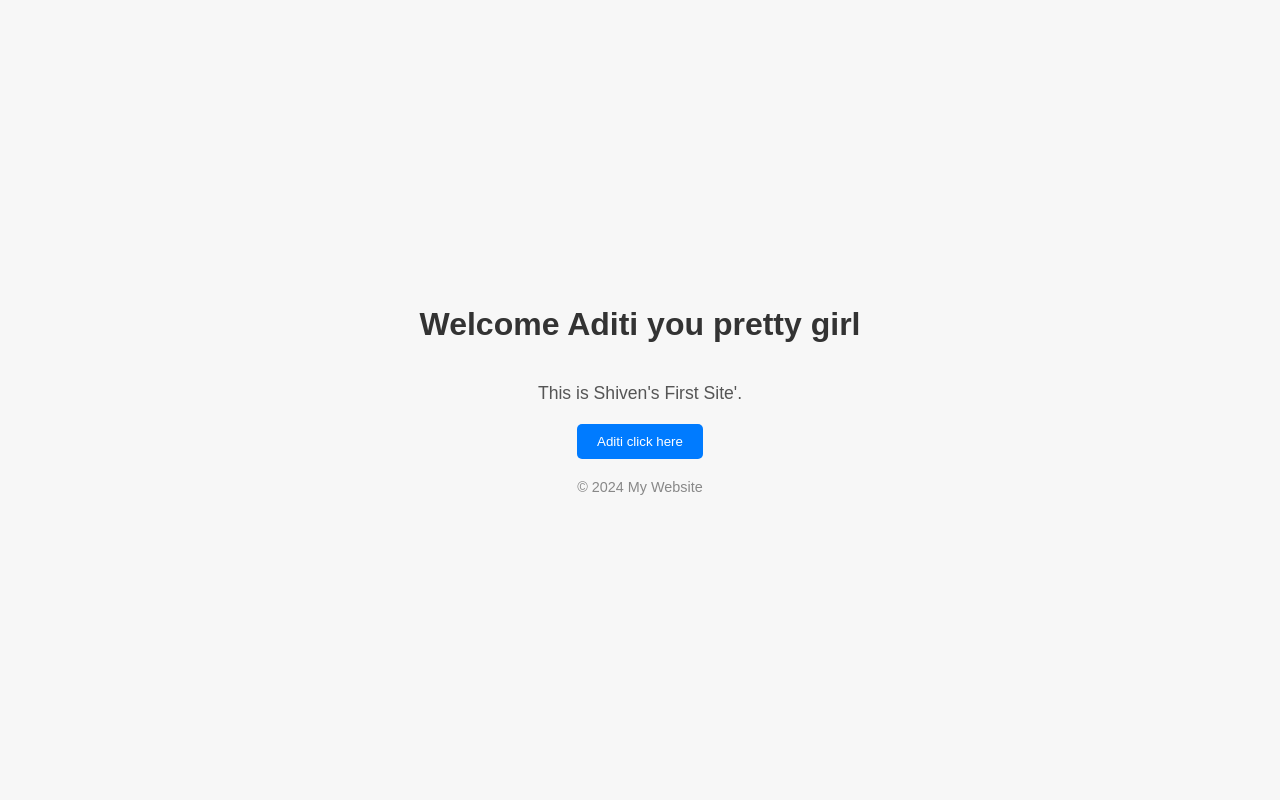
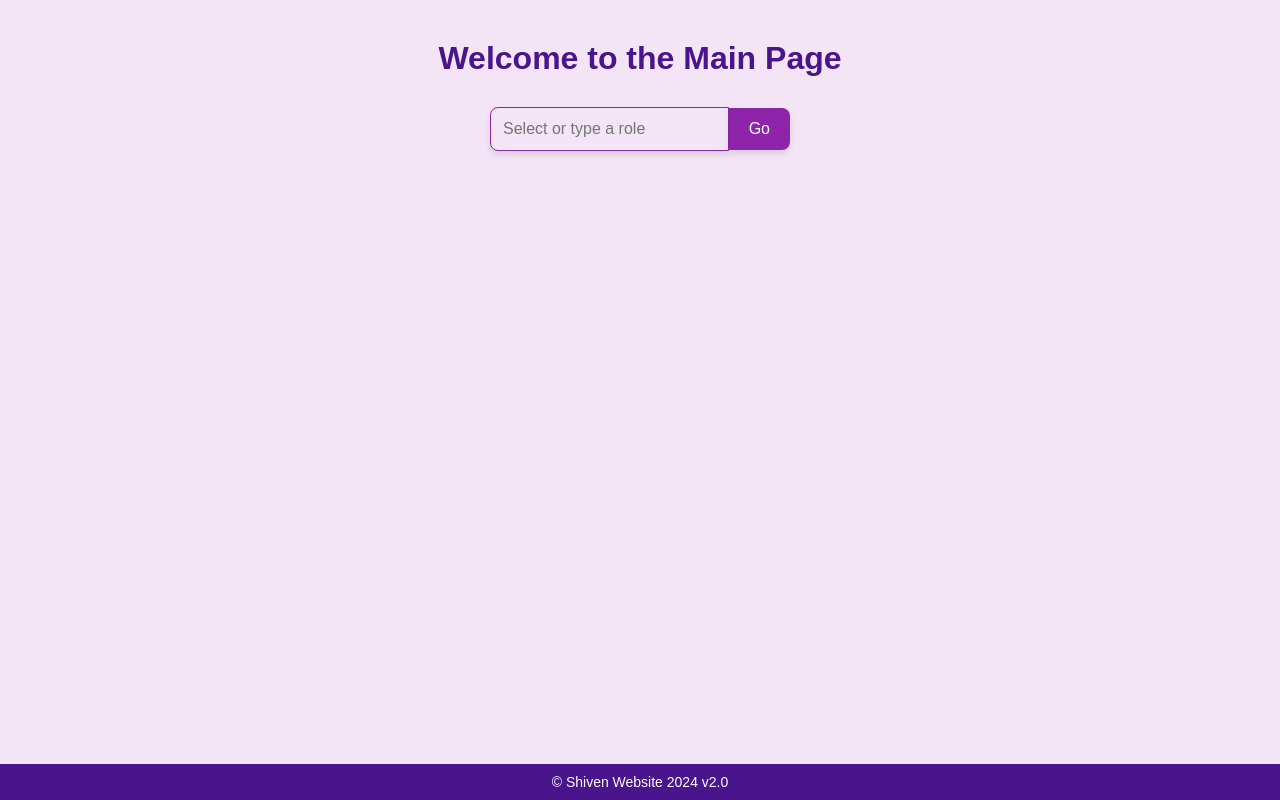
Before and after one commit to shiventhedestroyer/Website, a plain HTML site: page index.html in a window 1280 px wide. Drawn offline with Linux system fonts and the light colour scheme.

Commit message:
website version v2.0

```diff
--- a/css/style.css
+++ b/css/style.css
@@ -1,50 +1,128 @@
-/* Basic reset to remove default margin and padding */
-* {
+/* Body styling to enable sticky footer */
+body {
+    display: flex;
+    flex-direction: column;
+    min-height: 100vh;
     margin: 0;
-    padding: 0;
-    box-sizing: border-box;
+    background-color: #f3e5f5; /* Light purple background */
+    font-family: Arial, sans-serif;
+    color: #4a148c; /* Dark purple for text */
 }
 
-body {
-    font-family: Arial, sans-serif;
-    background-color: #f7f7f7;
+/* Header styling to position closer to top */
+h1 {
+    margin-top: 40px;
+    font-size: 2em;
+    color: #4a148c; /* Dark purple */
+    text-align: center;
+    margin-bottom: 20px; /* Space between heading and main content */
+}
+
+/* Center the main content container */
+.main-content {
     display: flex;
     flex-direction: column;
     align-items: center;
-    justify-content: center;
-    min-height: 100vh;
+    justify-content: flex-start; /* Align items closer to the top */
+    width: 100%;
+    margin-top: 10px; /* Small gap between the heading and input */
+    flex-grow: 1; /* Allows main content to take up available space */
+}
+
+/* Dropdown container with text field and button */
+.dropdown-container {
+    display: flex;
+    align-items: center;
+    width: 300px;
+    position: relative;
     text-align: center;
 }
 
-header {
-    margin-bottom: 20px;
+/* Input field styling */
+#roleInput {
+    flex-grow: 1;
+    padding: 12px;
+    border: 1px solid #8e24aa; /* Medium purple border */
+    border-radius: 8px 0 0 8px;
+    font-size: 16px;
+    outline: none;
+    background-color: #f3e5f5;
+    color: #4a148c; /* Dark purple text */
+    box-shadow: 0 4px 6px rgba(0, 0, 0, 0.1);
 }
 
-h1 {
-    color: #333;
+/* Select role button next to input */
+.navigate-btn {
+    padding: 12px 20px;
+    font-size: 16px;
+    background-color: #8e24aa; /* Medium purple background */
+    color: white;
+    border: none;
+    border-radius: 0 8px 8px 0;
+    cursor: pointer;
+    transition: background-color 0.3s;
+    box-shadow: 0 4px 6px rgba(0, 0, 0, 0.1);
 }
 
-main p {
-    margin: 20px 0;
-    font-size: 1.1em;
-    color: #555;
+    .navigate-btn:hover {
+        background-color: #7b1fa2; /* Darker purple on hover */
+    }
+
+/* Dropdown options styling */
+.dropdown-options {
+    display: none; /* Ensure dropdown is initially hidden */
+    position: absolute;
+    top: 105%; /* Position dropdown just below the input */
+    left: 0;
+    width: 100%;
+    background-color: #e1bee7; /* Light purple background for dropdown */
+    border: 1px solid #8e24aa;
+    border-radius: 8px;
+    box-shadow: 0 8px 16px rgba(0, 0, 0, 0.2);
+    max-height: 200px;
+    overflow-y: auto;
+    opacity: 0;
+    transform: translateY(-10px);
+    z-index: 1;
+    transition: opacity 0.3s ease, transform 0.3s ease;
 }
 
-button {
-    padding: 10px 20px;
-    background-color: #007bff;
-    color: white;
-    border: none;
-    border-radius: 5px;
-    cursor: pointer;
+    /* Show dropdown options with animation */
+    .dropdown-options.show {
+        display: block;
+        opacity: 1;
+        transform: translateY(0);
+    }
+
+    .dropdown-options div {
+        padding: 10px;
+        cursor: pointer;
+        font-size: 14px;
+        color: #4a148c; /* Dark purple text */
+        transition: background-color 0.2s ease;
+    }
+
+        .dropdown-options div:hover {
+            background-color: #d1c4e9; /* Light purple on hover */
+        }
+
+/* Error message styling */
+.error-message {
+    color: #d32f2f; /* Red for error */
+    margin-top: 15px;
+    font-size: 14px;
+    text-align: center;
+    display: none;
 }
 
-    button:hover {
-        background-color: #0056b3;
-    }
-
-footer {
-    margin-top: 20px;
-    font-size: 0.9em;
-    color: #888;
+/* Footer styling for bottom placement */
+.site-footer {
+    width: 100%;
+    text-align: center;
+    padding: 10px 0;
+    background-color: #4a148c; /* Dark purple background */
+    color: #ffffff; /* White text color */
+    font-size: 14px;
+    position: relative;
+    bottom: 0;
 }
--- a/index.html
+++ b/index.html
@@ -3,21 +3,31 @@
 <head>
     <meta charset="UTF-8">
     <meta name="viewport" content="width=device-width, initial-scale=1.0">
-    <title>Hello Aditi is sily goose</title>
-    <link rel="stylesheet" href="css/style.css"> <!-- Link to the CSS file -->
+    <title>Main Page</title>
+    <link rel="stylesheet" href="css/style.css">
 </head>
 <body>
-    <header>
-        <h1>Welcome Aditi you pretty girl</h1>
-    </header>
-    <main>
-        <p>This is Shiven's First Site'.</p>
-        <button id="greetButton">Aditi click here</button>
-    </main>
-    <footer>
-        <p>&copy; 2024 My Website</p>
+
+    <h1>Welcome to the Main Page</h1>
+
+    <div class="main-content">
+        <div class="dropdown-container">
+            <input type="text" id="roleInput" placeholder="Select or type a role" onfocus="showOptions()" oninput="filterOptions()">
+            <button class="navigate-btn" onclick="navigateToPage()">Go</button>
+            <div class="dropdown-options" id="dropdownOptions">
+                <div onclick="selectRole('Reviewer')">Reviewer</div>
+                <div onclick="selectRole('Partner')">Partner</div>
+                <div onclick="selectRole('Family')">Family</div>
+                <div onclick="selectRole('Admin')">Admin</div>
+            </div>
+        </div>
+        <div class="error-message" id="errorMessage">Error: Page does not exist.</div>
+    </div>
+
+    <footer class="site-footer">
+        &copy; Shiven Website 2024 v2.0
     </footer>
 
-    <script src="js/script.js"></script> <!-- Link to the JavaScript file -->
+    <script src="js/script.js"></script>
 </body>
 </html>
--- a/js/script.js
+++ b/js/script.js
@@ -1,5 +1,72 @@
-// JavaScript code to handle button click event
-document.getElementById("greetButton").addEventListener("click", function() {
-    alert("Shiven Loves Aditi"); // Shows a pop-up alert
-    console.log("Button clicked! Greeting displayed."); // Logs a message to the console
+// JavaScript code to handle dropdown filtering and navigation
+const validRoles = ['reviewer', 'partner', 'family', 'admin'];
+
+// Show all options when input is focused
+function showOptions() {
+    const dropdown = document.getElementById('dropdownOptions');
+    const options = dropdown.getElementsByTagName('div');
+
+    // Show all options
+    dropdown.classList.add('show');
+    for (let option of options) {
+        option.style.display = 'block';
+    }
+
+    // Hide error message if it's displayed
+    document.getElementById('errorMessage').style.display = 'none';
+}
+
+// Filter options based on user input
+function filterOptions() {
+    const input = document.getElementById('roleInput').value.toLowerCase();
+    const dropdown = document.getElementById('dropdownOptions');
+    const options = dropdown.getElementsByTagName('div');
+
+    // Show all options if input is empty
+    if (input.trim() === '') {
+        dropdown.classList.add('show');
+        for (let option of options) {
+            option.style.display = 'block'; // Ensure all options are visible
+        }
+        return;
+    }
+
+    // Filter each option based on input
+    let hasMatches = false;
+    for (let option of options) {
+        if (option.textContent.toLowerCase().includes(input)) {
+            option.style.display = 'block';
+            hasMatches = true;
+        } else {
+            option.style.display = 'none';
+        }
+    }
+
+    // Hide dropdown if no matches
+    if (!hasMatches) {
+        dropdown.classList.remove('show');
+    }
+}
+
+// Function to auto-fill the text field when selecting an option
+function selectRole(role) {
+    document.getElementById('roleInput').value = role;
+    document.getElementById('dropdownOptions').classList.remove('show');
+}
+
+// Function to navigate to the specified page or show an error
+function navigateToPage() {
+    const role = document.getElementById('roleInput').value.toLowerCase();
+    if (validRoles.includes(role)) {
+        window.location.href = role + '.html';
+    } else {
+        document.getElementById('errorMessage').style.display = 'block';
+    }
+}
+
+// Hide the dropdown options when clicking outside the input
+document.addEventListener('click', function (event) {
+    if (!event.target.closest('.dropdown-container')) {
+        document.getElementById('dropdownOptions').classList.remove('show');
+    }
 });
```
Also changed, not shown: admin.html (added, +26 -0 lines), family.html (added, +26 -0 lines), partner.html (added, +26 -0 lines), reviewer.html (added, +26 -0 lines).
